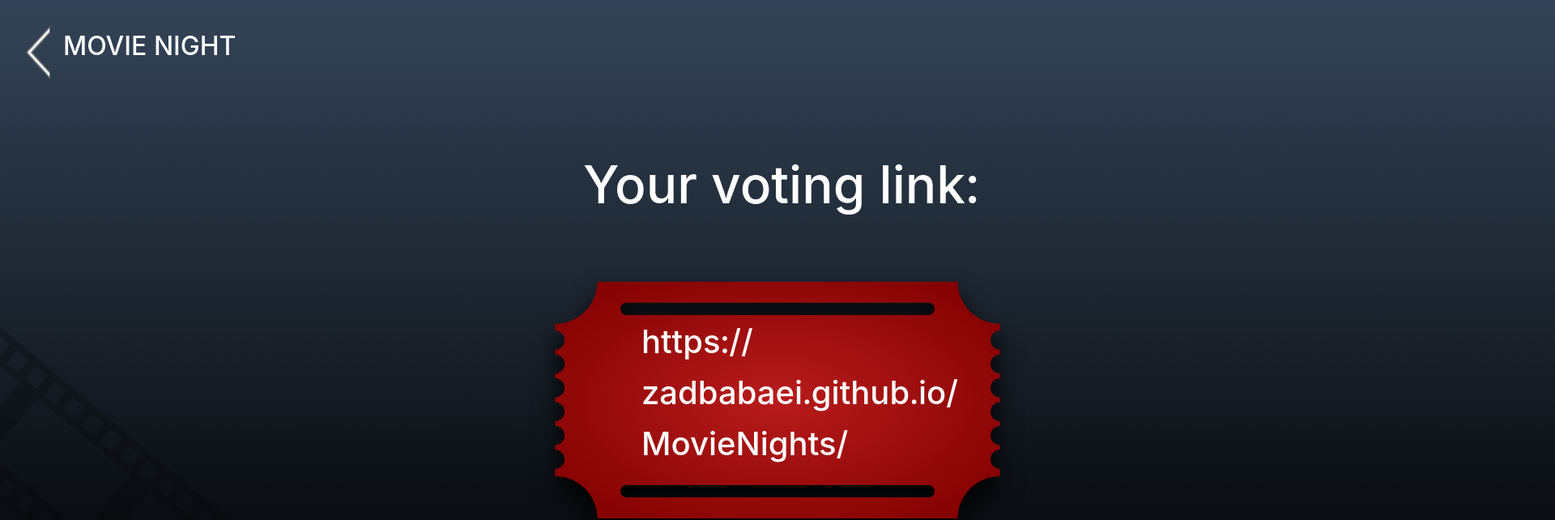
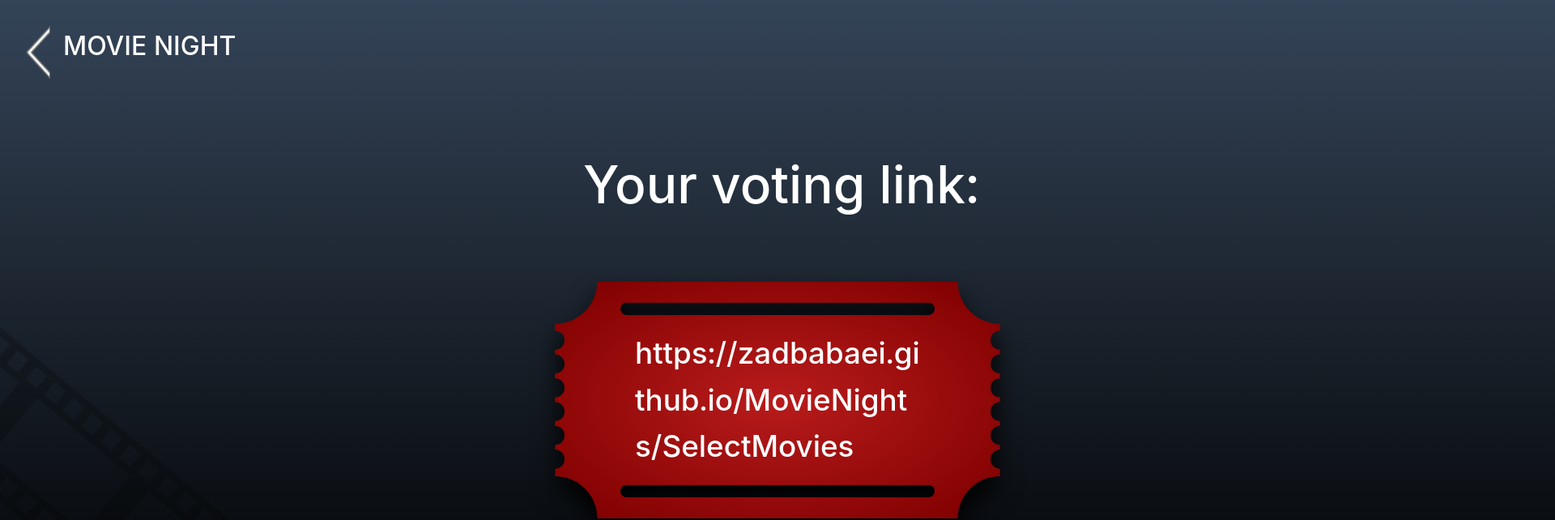
Before and after one commit to ZadBabaei/React-projects, a React (Create React App) app: page /VotingLink in a window 1280 px wide. Shown: the top 642 px of the page at 81% size, 1920 px wide, since content can reach past the window. Built offline with nearby package versions, Linux system fonts and the light colour scheme.

Commit message:
using use state

```diff
--- a/src/SelectMovies.js
+++ b/src/SelectMovies.js
@@ -1,6 +1,6 @@
 import './App.css';
 import 'antd/dist/antd.css';
-import Button from '@material-ui/core/Button';
+// import Button from '@material-ui/core/Button';
 import styled from 'styled-components';
 import { useState } from 'react';
 import transparent_films from './Images/transparent_films.svg';
@@ -74,8 +74,21 @@ function SelectMovies() {
   `;
 
   const [selectedMovies, setSelectedMovies] = useState([]);
+
+  const [myBoolean, setMyBoolean] = useState(true);
+
+  const getMovieComponents = () => {
+    if (true) return [<h1>test</h1>];
+  };
+
   return (
     <div>
+      {[0, 1, 2, 3, 4, 5].map(i => {
+        return <h2>{i}</h2>;
+      })}
+      {getMovieComponents([])}
+      {myBoolean &&
+        'HELLOOOOOO11111111111111111111111111111111111111111111111111111111111111111111'}
       <TopLineText>
         <img src={backArrow} alt="" />
         <Link to={''}>
--- a/src/VotingLink.js
+++ b/src/VotingLink.js
@@ -46,16 +46,22 @@ function VotingLink() {
   `;
   const BladeShapeLable = styled.img`
     position: absolute;
+
     width: 40rem;
     display: block;
     left: 40rem;
     top: 20rem;
   `;
   const LinkText = styled.div`
-    font-size: 2.5rem;
+    width: 22rem;
     position: relative;
-    left: 49.5rem;
-    top: 8rem;
+    left: 49rem;
+    top: 9rem;
+  `;
+  const LinkTexth1 = styled.h1`
+    font-size: 2.3rem;
+    word-break: break-word;
+    color: white;
   `;
 
   const CopyButt = styled.img`
@@ -79,9 +85,9 @@ function VotingLink() {
       <YourVotinTxt Style="color:white;">Your voting link:</YourVotinTxt>
       <BladeShapeLable src={bladeShapelable} alt="" />
       <LinkText>
-        <h1 Style="color:white">
-          https://<br></br>zadbabaei.github.io/<br></br>MovieNights/
-        </h1>
+        <LinkTexth1>
+          https://zadbabaei.github.io/MovieNights/SelectMovies
+        </LinkTexth1>
       </LinkText>
 
       <CopyButt src={copyButt} alt="copy button" />
```
Also changed, not shown: 1 other file (tests, documents, lock files or other folders).
